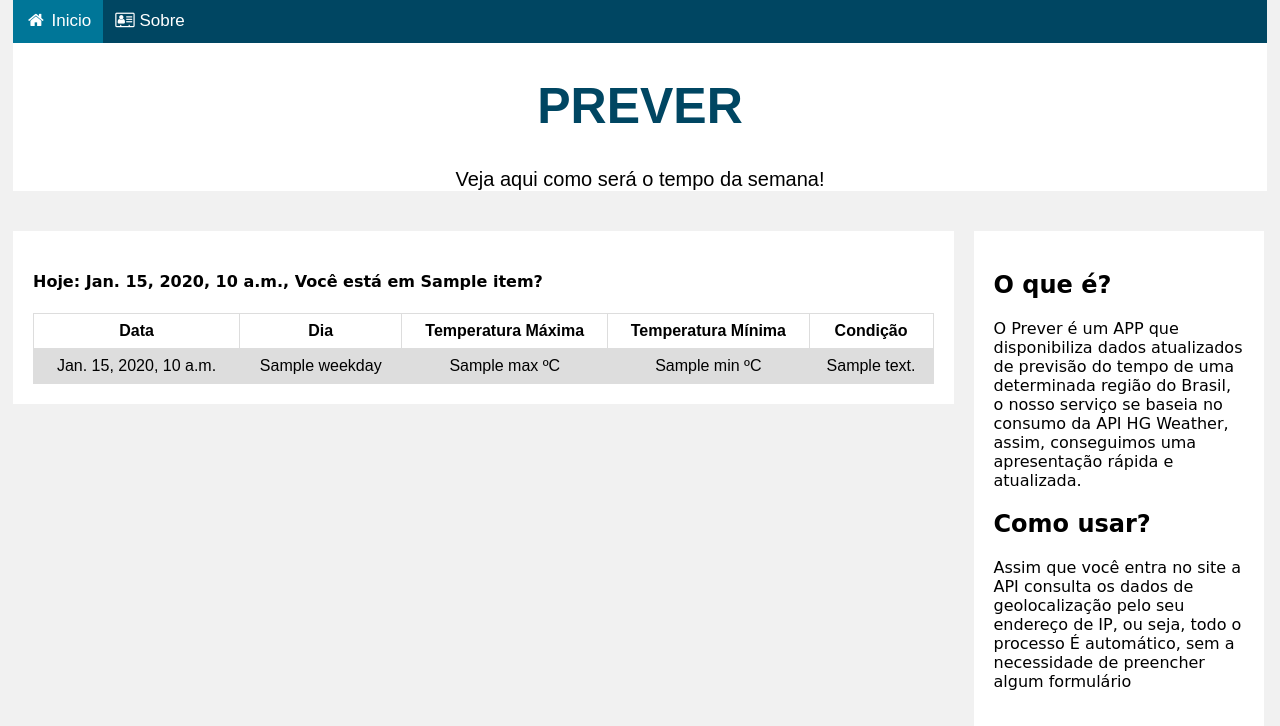
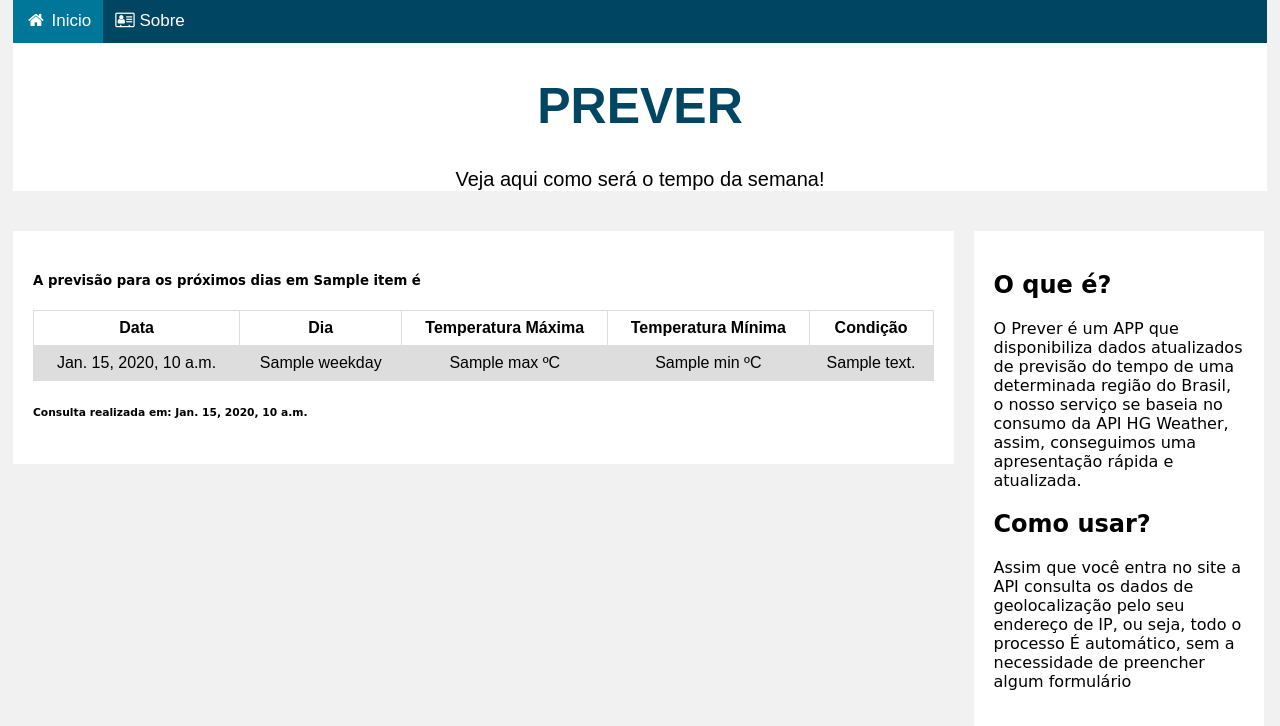
Before and after one commit to vic012/previsao-do-tempo, a Django app: page / in a window 1280 px wide. Shown: the part 14-740 px from the top of the page. Run offline with Django 3.2, Linux system fonts and the light colour scheme; tables that the repository leaves empty hold one stand-in row (values such as "Sample post"); a database or web service that is not in the repository returns one stand-in record (values such as "Sample title"); data that the repository does not hold is empty.

Commit message:
Ajustando o HTML

```diff
--- a/previsao/templates/index.html
+++ b/previsao/templates/index.html
@@ -28,7 +28,7 @@
 		<div class="colunaEsquerda">
 			<div class="card">
 				<!------------------ Tabela -->
-	        	<h4>Hoje: {{data}}, Você está em {{cidade}}?</h4>
+				<h5>A previsão para os próximos dias em {{cidade}} é</h5>
 	    		<table>
 	    			<tr>
 	    				<th>Data</th>
@@ -48,6 +48,7 @@
 	        			</tr>
 		        	{% endfor %}
 	    		</table>
+	        	<h6>Consulta realizada em: {{data}}</h6>
         	</div>
         </div>
         <div class="colunaDireita">
```
